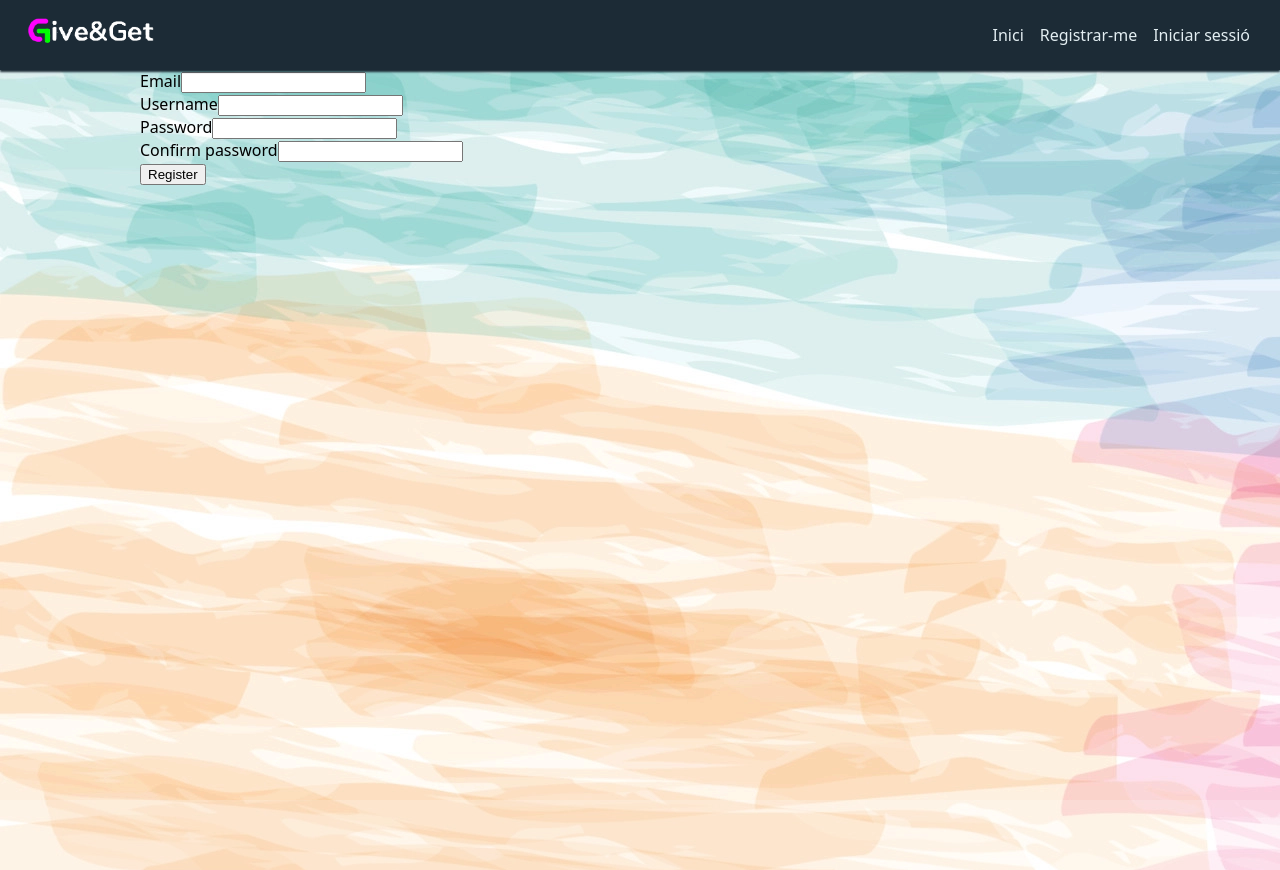
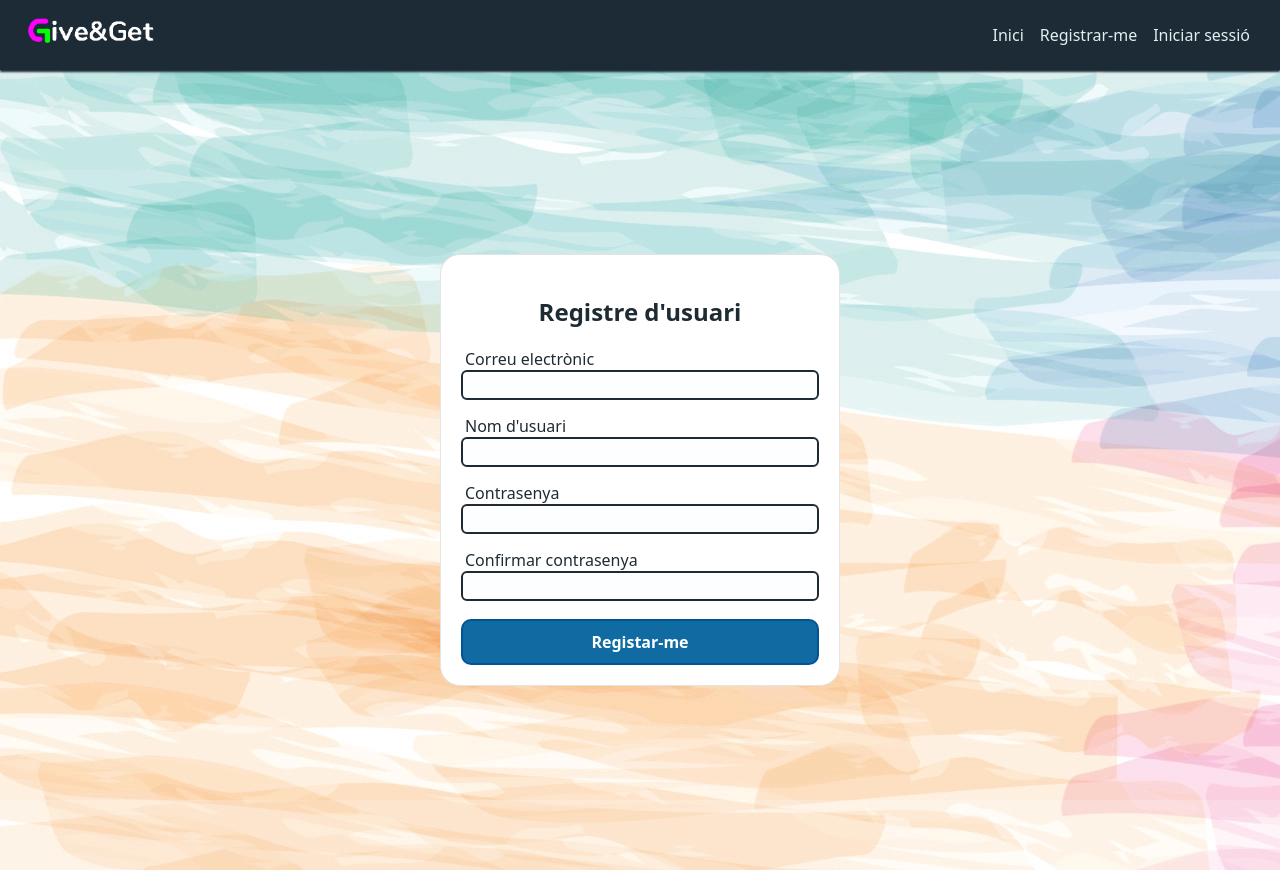
Before and after one commit to newalvaro9/Give-Get, a Next.js app: page /auth/register in a window 1280 px wide. Built offline with nearby package versions, Linux system fonts and the light colour scheme; no server answers.

Commit message:
fixing some things

```diff
--- a/src/components/layout.tsx
+++ b/src/components/layout.tsx
@@ -6,8 +6,8 @@ export default function Layout({ children, title, setSearchQuery }: { children:
     return (
         <>
             <Head>
-                <title>{title ? title : "Give Your Time"}</title>
-                <meta name="description" content="" />
+                <title>{title ? title : "Give & Get"}</title>
+                <meta name="description" content="Give your time helping others & Get some help from others" />
                 <meta name="viewport" content="width=device-width, initial-scale=1.0" />
                 <link rel="shortcut icon" type="image/x-icon" href="/favicon.ico" />
             </Head>
--- a/src/pages/auth/register.tsx
+++ b/src/pages/auth/register.tsx
@@ -2,7 +2,7 @@ import { useRef, useState } from 'react'
 import { getSession, signIn } from "next-auth/react";
 import type { GetServerSideProps } from 'next/types';
 import { useRouter } from 'next/router';
-
+import styles from '@/styles/Card.module.css'
 import Layout from '@/components/layout';
 import Alert from '@/components/alert';
 
@@ -27,7 +27,7 @@ export default function Register() {
         const confirm_password = confirm_passwordRef!.current!.value;
 
         if (!email || !username || !password || !confirm_password) {
-            setError('Please, fill in all fields');
+            setError('Si us plau, ompliu tots els camps');
             return;
         }
 
@@ -44,12 +44,12 @@ export default function Register() {
                         router.push('/');
                     }
                     else if (error === "EmailPicked") {
-                        setError("Email address is already in use");
+                        setError("El correu electrònic ja està en us");
                     }
                     else if (error === "UsernamePicked") {
-                        setError("Username is already in use");
+                        setError("El nom d'usuari ja està en us");
                     } else if (error === "Invalid") {
-                        setError("Enter a valid email address");
+                        setError("Introdueix un correu electrònic vàlid");
                     }
                     else {
                         console.log(error)
@@ -57,10 +57,10 @@ export default function Register() {
                     }
                 })
             } else {
-                setError("Passwords do not match")
+                setError("Les contrasenyes no coincideixen")
             }
         } else {
-            setError("Enter a valid email address")
+            setError("Introdueix un correu electrònic vàlid")
         }
     }
 
@@ -73,41 +73,48 @@ export default function Register() {
     }
 
     return (
-        <Layout title={"Register"}>
+        <Layout title={"Registrar-me - Give & Get"}>
             <form action="/api/auth/callback/credentials" method="POST">
+                <div className={styles["card"]}>
+                    <div className={styles["card-body"]}>
+                        <h2 className={styles['title']}>Registre d'usuari</h2>
 
                         <Alert error={error} setError={setError} />
 
-                <div>
+                        <div className={styles["forms"]}>
+
+                            <div className={styles["form-group"]}>
                                 <label className="label" htmlFor="username">
-                        Email
+                                    Correu electrònic
                                 </label>
                                 <input type="email" name="email" ref={emailRef} required />
                             </div>
 
-                <div>
+                            <div className={styles["form-group"]}>
                                 <label className="label" htmlFor="username">
-                        Username
+                                    Nom d'usuari
                                 </label>
                                 <input type="text" name="username" ref={usernameRef} required />
                             </div>
 
-                <div>
+                            <div className={styles["form-group"]}>
                                 <label className="label" htmlFor="password">
-                        Password
+                                    Contrasenya
                                 </label>
                                 <input type="password" name="password" ref={passwordRef} required />
                             </div>
 
-                <div>
+                            <div className={styles["form-group"]}>
                                 <label className="label" htmlFor="username">
-                        Confirm password
+                                    Confirmar contrasenya
                                 </label>
                                 <input type="password" name="confirm_password" ref={confirm_passwordRef} required />
                             </div>
+                        </div>
 
-                <button id="register" type="button" onClick={handleSignIn}>Register</button>
-
+                        <button id="login" type="button" onClick={handleSignIn} className={styles["submit-input"]}>Registar-me</button>
+                    </div>
+                </div>
             </form>
         </Layout>
     )
```
Also changed, not shown: src/pages/auth/login.tsx (+7 -7 lines), src/pages/ineedhelp.tsx (+9 -6 lines), src/pages/posts/[post].tsx (+16 -9 lines), src/pages/posts/index.tsx (+4 -14 lines), src/pages/profile.tsx (+12 -3 lines). Lines whose indentation alone changed are shown as unchanged.
